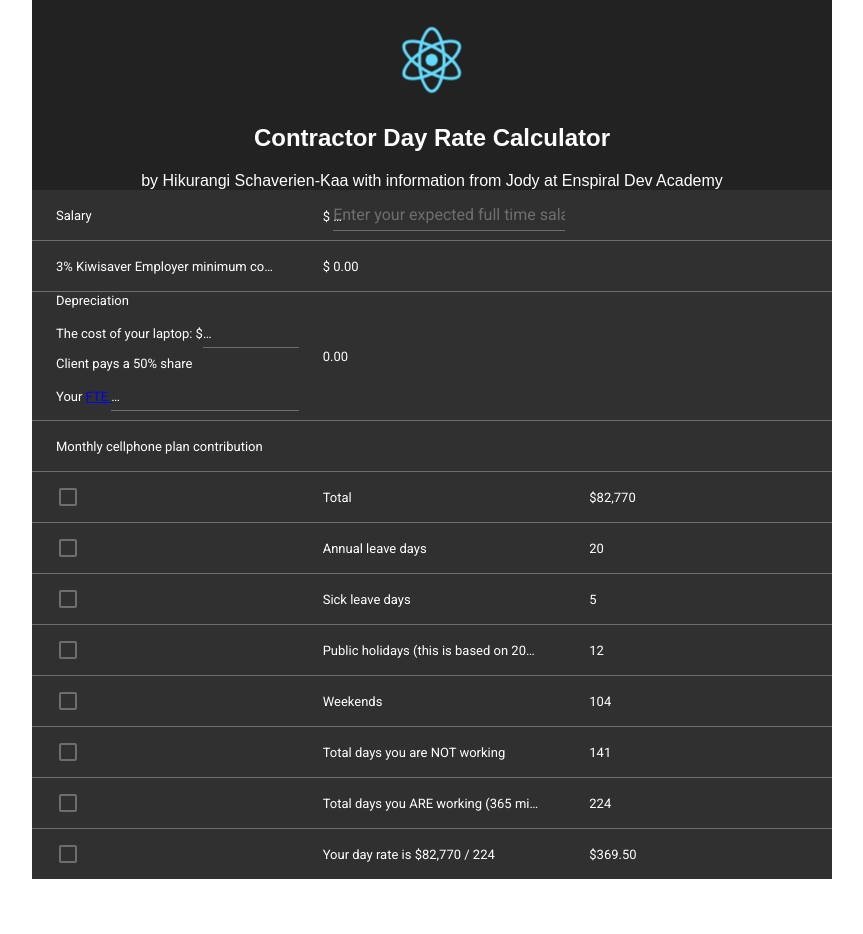
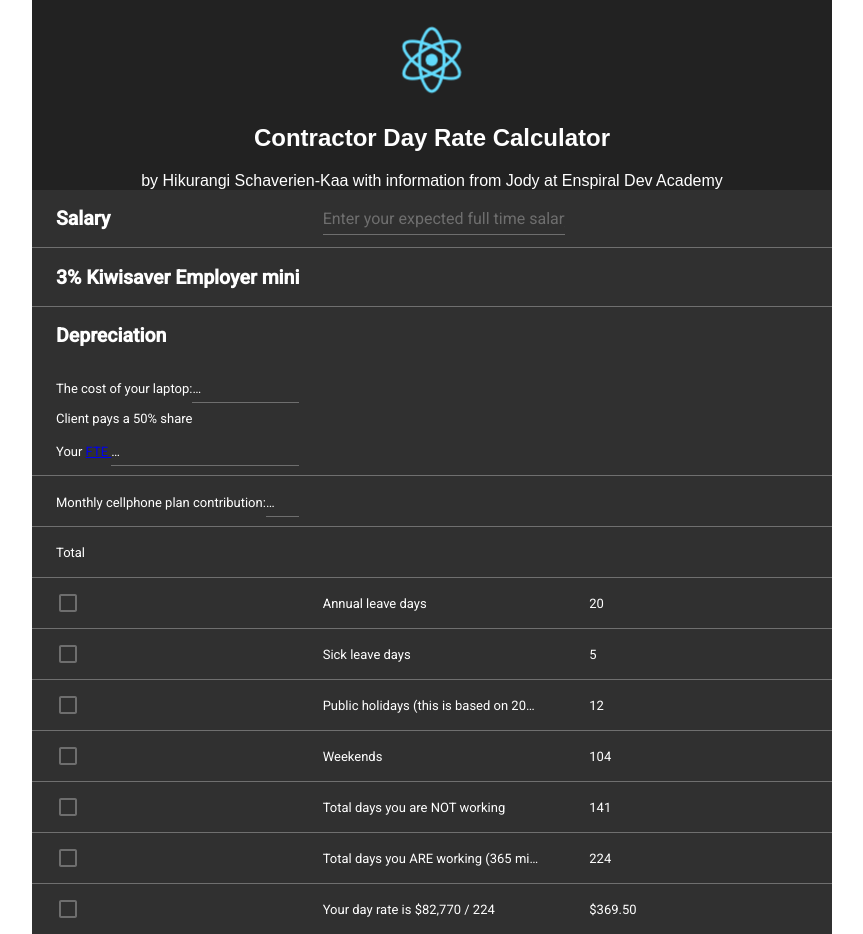
Before and after one commit to hikurangi/day-rate-calculator, a React (Create React App) app: page / in a window 1280 px wide. Shown: the whole page, without its empty margins (208-1071 px from the left). Before the commit the page ends 879 px from the top, so only its background shows below. Built offline with nearby package versions, Linux system fonts and the light colour scheme.

Commit message:
add Subtotal component

```diff
--- a/src/components/Calculator.js
+++ b/src/components/Calculator.js
@@ -8,6 +8,7 @@ import Salary from './Salary'
 import Kiwisaver from './Kiwisaver'
 import Depreciation from './Depreciation'
 import Cellphone from './Cellphone'
+import Subtotal from './Subtotal'
 
 class Calculator extends Component {
 
@@ -18,9 +19,11 @@ class Calculator extends Component {
       salary: 0,
       kiwisaver: 0,
       laptopValue: 0,
+      fte: 0,
       depreciation: 0,
-      fte: 0,
+      cellMonthly: 0,
       cellphone: 0,
+      subtotal: 0
     }
   }
 
@@ -39,8 +42,12 @@ class Calculator extends Component {
       case 'salary':
         this.kiwisaverCalc()
         break;
+      case 'laptopValue': // fall-through - omitting the 'break' between the two cases effectively means 'laptopValue' || 'fte' in this (nested) case
       case 'fte':
         this.depreciationCalc()
+        break;
+      case 'cellMonthly':
+        this.cellphoneCalc()
         break;
       default:
         console.log('state set with', this.state[prop])
@@ -50,13 +57,25 @@ class Calculator extends Component {
   // lower level handler functions
   kiwisaverCalc = () => {
     this.setState({
-      kiwisaver: 0.3 * +(this.state.salary) || 0 // using unary plus operator, similar to Number()
+      kiwisaver: 0.03 * +(this.state.salary) || 0 // using unary plus operator, similar to Number()
     })
   }
 
   depreciationCalc = () => {
     this.setState({
       depreciation: ( this.state.laptopValue / 3 ) / this.state.fte * 2
+    })
+  }
+
+  cellphoneCalc = () => {
+    this.setState({
+      cellphone: this.state.cellMonthly * 12
+    })
+  }
+
+  subtotalCalc = () => {
+    this.setState({
+      subtotal: this.state.salary + this.state.kiwisaver + this.state.depreciation + this.state.cellphone
     })
   }
 
@@ -73,13 +92,8 @@ class Calculator extends Component {
             handleProp={this.handleProp}
             depreciation={this.state.depreciation}
             />
-          <Cellphone
-            handleProp={this.handleProp}
-          />
-          <TableRow>
-            <TableRowColumn>Total</TableRowColumn>
-            <TableRowColumn>$82,770</TableRowColumn>
-          </TableRow>
+          <Cellphone handleProp={this.handleProp} />
+          <Subtotal subtotal={this.state.subtotal} />
           <TableRow>
             <TableRowColumn>Annual leave days</TableRowColumn>
             <TableRowColumn>20</TableRowColumn>
--- a/src/components/Cellphone.js
+++ b/src/components/Cellphone.js
@@ -1,15 +1,17 @@
 import React, { Component } from 'react'
 
 import { TableRow, TableRowColumn } from 'material-ui/Table'
+import TextField from 'material-ui/TextField'
 
 class Cellphone extends Component {
   render() {
     return (
       <TableRow>
         <TableRowColumn>
-          Monthly cellphone plan contribution
+          Monthly cellphone plan contribution:
+          <TextField                 onChange={this.props.handleProp('cellMonthly')} />
         </TableRowColumn>
-        <TableRowColumn>{ this.props.cellphone ? '$ ' + (this.props.cellphone * 12).toFixed(2)*12 : null }</TableRowColumn>
+        <TableRowColumn>{ this.props.cellphone ? '$ ' + (this.props.cellphone).toFixed(2)*12 : null }</TableRowColumn>
       </TableRow>
     )
   }
--- a/src/components/Depreciation.js
+++ b/src/components/Depreciation.js
@@ -8,9 +8,8 @@ class Depreciation extends Component {
     return (
       <TableRow>
         <TableRowColumn>
-          Depreciation
-          <br/>
-          The cost of your laptop: $
+          <h2>Depreciation</h2>
+          The cost of your laptop:
           <TextField
             onChange={this.props.handleProp('laptopValue')}
           />
@@ -22,7 +21,8 @@ class Depreciation extends Component {
             onChange={this.props.handleProp('fte')}
           />
         </TableRowColumn>
-        <TableRowColumn>{'$ ' +  (this.props.depreciation !== (NaN || Infinity)) ? this.props.depreciation.toFixed(2) : null }</TableRowColumn>
+        <TableRowColumn>
+          { this.props.depreciation && ( this.props.depreciation !== Infinity ) ? '$ ' + (this.props.depreciation * 12).toFixed(2) : null }</TableRowColumn>
       </TableRow>
     )
   }
--- a/src/components/Kiwisaver.js
+++ b/src/components/Kiwisaver.js
@@ -9,10 +9,10 @@ class Kiwisaver extends Component {
     return (
       <TableRow>
         <TableRowColumn>
-          3% Kiwisaver Employer minimum contribution
+          <h2>3% Kiwisaver Employer minimum contribution</h2>
         </TableRowColumn>
         <TableRowColumn>
-          {'$ ' + this.props.kiwisaver.toFixed(2)}
+          { this.props.kiwisaver ? '$ ' + (this.props.kiwisaver * 12).toFixed(2) : null }
         </TableRowColumn> {/* should actually show lower values down to three cents */}
       </TableRow>
     )
--- a/src/components/Salary.js
+++ b/src/components/Salary.js
@@ -7,12 +7,12 @@ class Salary extends Component {
   render() {
     return (
       <TableRow>
-        <TableRowColumn>Salary</TableRowColumn>
+        <TableRowColumn><h2>Salary</h2></TableRowColumn>
         <TableRowColumn>
-          $ <TextField
+          <TextField
             hintText="Enter your expected full time salary"
             onChange={this.props.handleProp('salary')}
-            />
+          />
         </TableRowColumn>
       </TableRow>
     )
--- /dev/null
+++ b/src/components/Subtotal.js
@@ -0,0 +1,16 @@
+import React, { Component } from 'react'
+
+import { TableRow, TableRowColumn } from 'material-ui/Table'
+
+class Subtotal extends Component {
+  render() {
+    return (
+      <TableRow>
+        <TableRowColumn>Total</TableRowColumn>
+        <TableRowColumn>{ this.props.subtotal ? '$ ' + (this.props.subtotal).toFixed(2) : null }</TableRowColumn>
+      </TableRow>
+    )
+  }
+}
+
+export default Subtotal
```
Also changed, not shown: src/data/tableData.js (added, +54 -0 lines).
